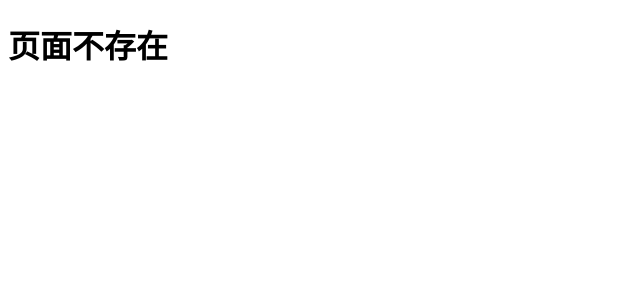
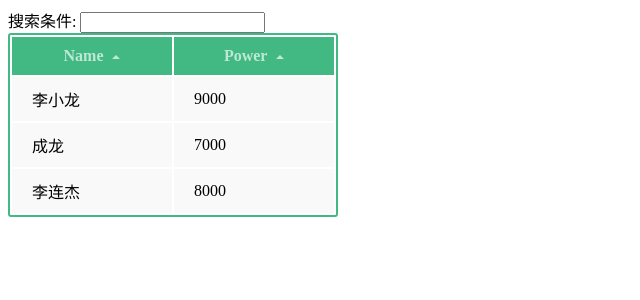
Before and after one commit to fushuwei/vue3-playground, a Vue app in the folder 02-vue-practice/: page /grid in a window 1280 px wide. Shown: the top 300 px of the page, without its empty margins (0-640 px from the left). Built offline with nearby package versions, Linux system fonts and the light colour scheme.

Commit message:
可复用网格组件grid

```diff
--- /dev/null
+++ b/02-vue-practice/src/components/Grid.vue
@@ -0,0 +1,136 @@
+<script setup lang="ts">
+import { computed, type PropType, ref } from "vue";
+
+interface TableData {
+  [key: string]: any;
+}
+
+const props = defineProps({
+  data: {
+    type: Array as PropType<TableData[]>,
+    required: true
+  },
+  columns: {
+    type: Array as PropType<string[]>,
+    default: () => []
+  },
+  searchContent: {
+    type: String,
+    default: ''
+  }
+});
+
+const sortKey = ref('');
+const sortOrders = ref<Record<string, number>>({});
+// 初始化 sortOrders
+props.columns.forEach(key => {
+  sortOrders.value[key] = 1;
+});
+
+const filteredData = computed(() => {
+  let {data, searchContent} = props;
+  if (searchContent) {
+    searchContent = searchContent.toLowerCase();
+    data = data.filter((row) => {
+      return Object.keys(row).some((key) => {
+        return String(row[key]).toLowerCase().indexOf(searchContent) > -1;
+      });
+    });
+  }
+  const key = sortKey.value;
+  if (key) {
+    const order = sortOrders.value[key] ?? 0;
+    data = data.slice().sort((a, b) => {
+      a = a[key];
+      b = b[key];
+      return (a === b ? 0 : a > b ? 1 : -1) * order;
+    });
+  }
+  return data;
+});
+
+function sortBy(key: string) {
+  sortKey.value = key;
+  let a = sortOrders.value[key] ?? 0;
+  sortOrders.value[key] = a * -1;
+}
+
+function capitalize(str: string) {
+  return str.charAt(0).toUpperCase() + str.slice(1);
+}
+</script>
+
+<template>
+  <table v-if="filteredData.length">
+    <thead>
+    <tr>
+      <th v-for="key in columns" @click="sortBy(key)" :class="{ active: sortKey == key }">
+        {{ capitalize(key) }}
+        <span class="arrow" :class="(sortOrders[key] ?? 0) > 0 ? 'asc' : 'dsc'"></span>
+      </th>
+    </tr>
+    </thead>
+    <tbody>
+    <tr v-for="entry in filteredData">
+      <td v-for="key in columns">
+        {{ entry[key] }}
+      </td>
+    </tr>
+    </tbody>
+  </table>
+  <p v-else>未找到匹配项</p>
+</template>
+
+<style scoped>
+table {
+  border: 2px solid #42b983;
+  border-radius: 3px;
+  background-color: #fff;
+}
+
+th {
+  background-color: #42b983;
+  color: rgba(255, 255, 255, 0.66);
+  cursor: pointer;
+  user-select: none;
+}
+
+td {
+  background-color: #f9f9f9;
+}
+
+th,
+td {
+  min-width: 120px;
+  padding: 10px 20px;
+}
+
+th.active {
+  color: #fff;
+}
+
+th.active .arrow {
+  opacity: 1;
+}
+
+.arrow {
+  display: inline-block;
+  vertical-align: middle;
+  width: 0;
+  height: 0;
+  margin-left: 5px;
+  opacity: 0.66;
+}
+
+.arrow.asc {
+  border-left: 4px solid transparent;
+  border-right: 4px solid transparent;
+  border-bottom: 4px solid #fff;
+}
+
+.arrow.dsc {
+  border-left: 4px solid transparent;
+  border-right: 4px solid transparent;
+  border-top: 4px solid #fff;
+}
+</style>
--- a/02-vue-practice/src/router/index.ts
+++ b/02-vue-practice/src/router/index.ts
@@ -3,6 +3,7 @@ import Layout from "@/views/Layout.vue";
 import NotFound from "@/views/NotFound.vue";
 import MarkdownEditor from "@/views/MarkdownEditor.vue";
 import FetchingData from "@/views/FetchingData.vue";
+import GridDemo from "@/views/GridDemo.vue";
 
 const router = createRouter({
   history: createWebHistory(import.meta.env.BASE_URL),
@@ -10,7 +11,8 @@ const router = createRouter({
     {path: '/', name: 'layout', component: Layout},
     {path: '/:pathMatch(.*)*', name: 'notFound', component: NotFound},
     {path: '/markdown-editor', name: 'markdownEditor', component: MarkdownEditor},
-    {path: '/fetching-data', name: 'fetchingData', component: FetchingData}
+    {path: '/fetching-data', name: 'fetchingData', component: FetchingData},
+    {path: '/grid', name: 'grid', component: GridDemo},
   ],
 });
 
--- /dev/null
+++ b/02-vue-practice/src/views/GridDemo.vue
@@ -0,0 +1,22 @@
+<script setup lang="ts">
+import { ref } from "vue";
+import Grid from "@/components/Grid.vue";
+
+const searchContent = ref('');
+const gridColumns = ['name', 'power'];
+const gridData = [
+  {name: '李小龙', power: 9000},
+  {name: '成龙', power: 7000},
+  {name: '李连杰', power: 8000}
+];
+</script>
+
+<template>
+  搜索条件: <input name="query" v-model="searchContent">
+
+  <Grid :columns="gridColumns" :data="gridData" :search-content="searchContent"/>
+</template>
+
+<style scoped>
+
+</style>
--- a/02-vue-practice/src/views/Layout.vue
+++ b/02-vue-practice/src/views/Layout.vue
@@ -16,6 +16,11 @@
           <RouterLink to="/fetching-data">获取数据</RouterLink>
         </li>
       </p>
+      <p>
+        <li>
+          <RouterLink to="/grid">可复用网格组件 (Grid)</RouterLink>
+        </li>
+      </p>
     </ol>
   </h1>
 </template>
```
